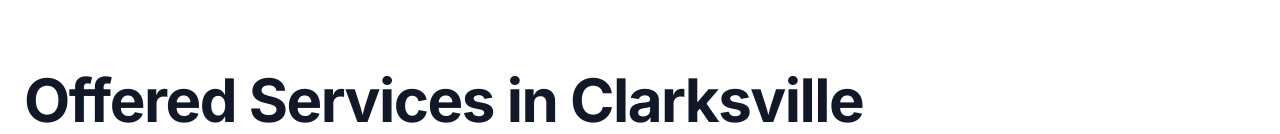
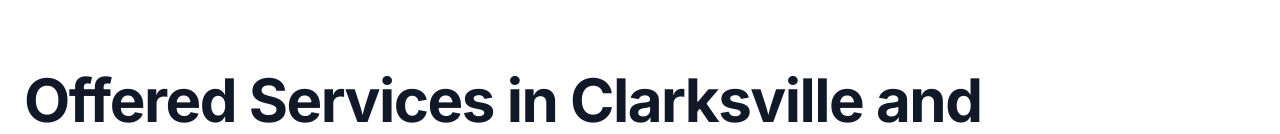
Before and after one commit to trytryty1/three-phase-electric, a Next.js app: page / in a window 1280 px wide. Shown: the part 786-920 px from the top of the page. Built offline with nearby package versions, Linux system fonts and the light colour scheme.

Commit message:
fixed logo

```diff
--- a/src/components/OfferedServices/index.jsx
+++ b/src/components/OfferedServices/index.jsx
@@ -17,7 +17,7 @@
                 </div>
               </div> */}
             <h2 className="mt-24 text-4xl font-bold tracking-tight text-gray-900 sm:mt-10 sm:text-6xl">
-              Offered Services in Clarksville
+              Offered Services in Clarksville and Surrounding Areas
             </h2>
             <p className="mt-6 text-lg leading-8 text-gray-600">
               We're commited to helping our customers every step of the way with
```
